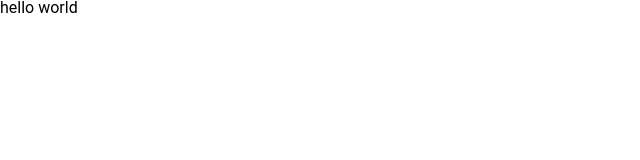
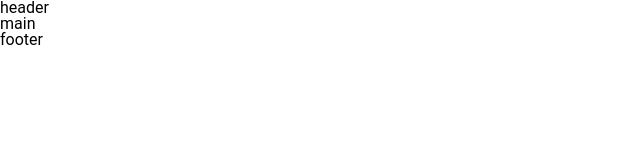
Before and after one commit to Klv-ndr/fake-shop-lesson9, a plain HTML site: page index.html in a window 1280 px wide. Shown: the whole page, without its empty margins (0-640 px from the left). Drawn offline with Linux system fonts and the light colour scheme.

Commit message:
add header

```diff
--- a/index.html
+++ b/index.html
@@ -9,6 +9,8 @@
     <title>shop-project</title>
 </head>
 <body>
-     <h1>hello world</h1>
+     <header class="header">header</header>
+     <main class="main">main </main>
+     <footer class="footer">footer</footer>
 </body>
 </html>
```
